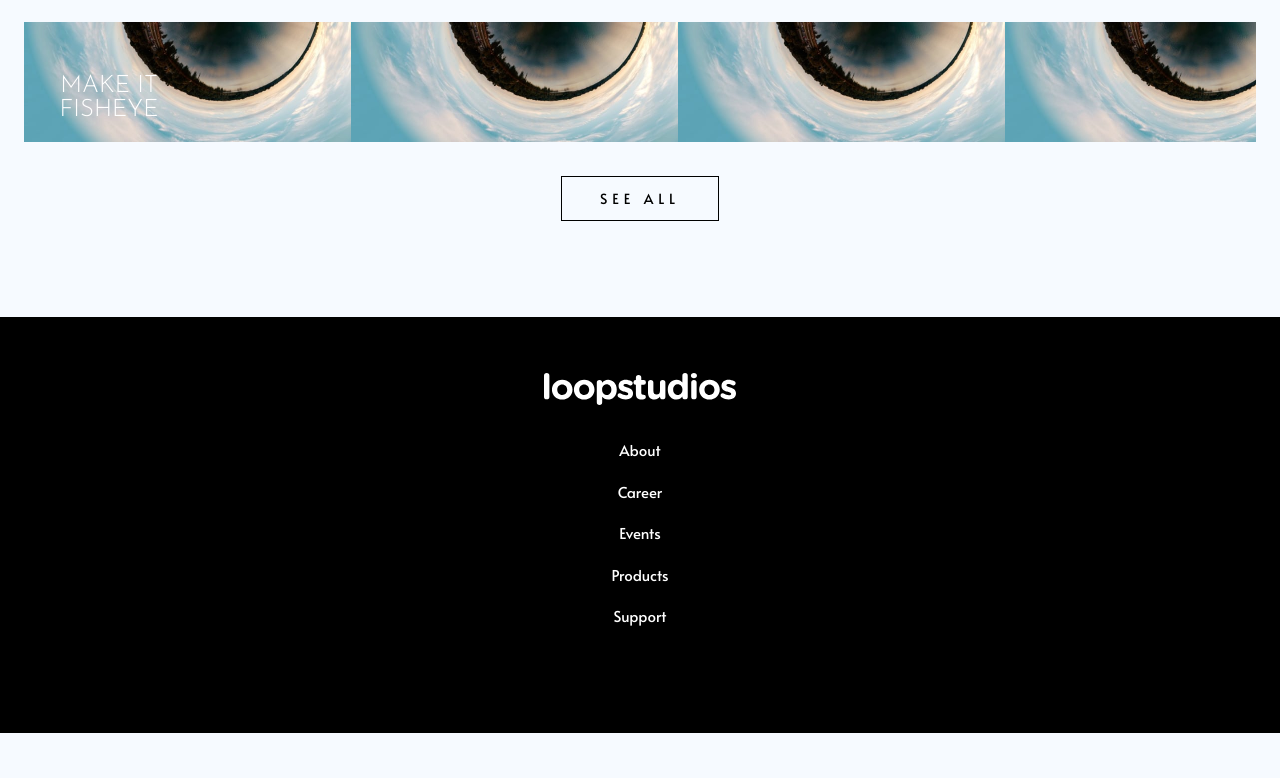
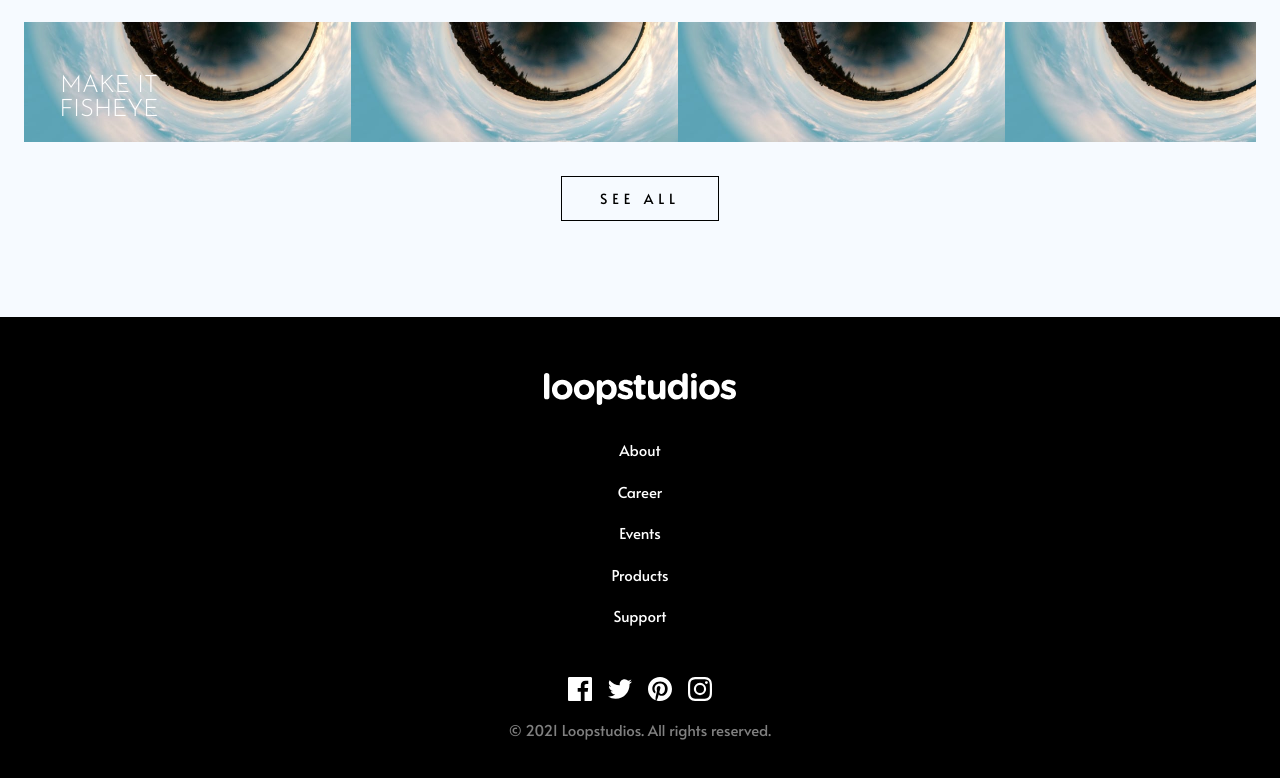
Before and after one commit to brdCoreShadow/loopstudio, a React (Vite) app: page / in a window 1280 px wide. Shown: the part 2422-3200 px from the top of the page. Before the commit the page ends 3155 px from the top, so only its background shows below. Built offline with nearby package versions, Linux system fonts and the light colour scheme.

Commit message:
monile is made except menu

```diff
--- a/src/App.tsx
+++ b/src/App.tsx
@@ -4,6 +4,7 @@ import Hero from "./components/Hero/Hero";
 import Intro from "./components/Intro/Intro";
 import Logo from "./components/Logo/Logo";
 import NavList from "./components/NavList/NavList";
+import SocNet from "./components/SocNet/SocNet";
 import Footer from "./layouts/Footer/Footer";
 import Header from "./layouts/Header/Header";
 import SharedLayout from "./layouts/SharedLayout/SharedLayout";
@@ -25,6 +26,7 @@ function App() {
       <Footer>
         <Logo/>
         <NavList/>
+        <SocNet/>
       </Footer>
     </div>
   );
--- /dev/null
+++ b/src/components/SocNet/SocNet.tsx
@@ -0,0 +1,30 @@
+import * as SC from "./SocNetStyled"
+
+import fbIcon from "../../assets/images/icon-facebook.svg"
+import twitterIcon from "../../assets/images/icon-twitter.svg"
+import pinterestIcon from "../../assets/images/icon-pinterest.svg"
+import isntagramIcon from "../../assets/images/icon-instagram.svg"
+
+const SocNet:React.FC = () => {
+    return (
+        <div>
+            <SC.SocNetList>
+                <li>
+                    <img src={fbIcon} alt="fbIcon" />
+                </li>
+                <li>
+                    <img src={twitterIcon} alt="twitterIcon" />
+                </li>
+                <li>
+                    <img src={pinterestIcon} alt="pinterestIcon" />
+                </li>
+                <li>
+                    <img src={isntagramIcon} alt="instagramIcon" />
+                </li>
+            </SC.SocNetList>
+            <SC.IPNote>© 2021 Loopstudios. All rights reserved.</SC.IPNote>
+        </div>
+     );
+}
+
+export default SocNet;
--- /dev/null
+++ b/src/components/SocNet/SocNetStyled.ts
@@ -0,0 +1,23 @@
+import styled from "@emotion/styled";
+
+export const SocNetList = styled.ul`
+display: flex;
+flex-direction: row;
+align-items: center;
+justify-content: center;
+
+margin-bottom: 16px;
+
+& > li:not(:last-of-type){
+    margin-right: 16px;
+}
+`
+
+export const IPNote = styled.p`
+font-size: 15px;
+line-height: 1.7;
+font-family: "Alata";
+
+color: rgb(255, 255, 255, 0.5)
+;
+`
```
